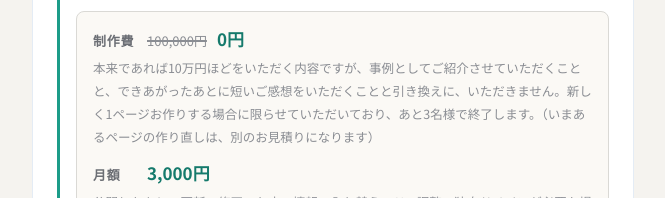
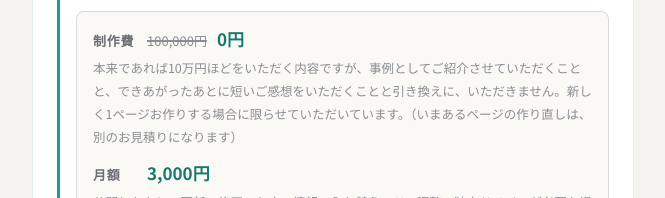
Before and after one commit to AYA-OCHI/aya-site, an Astro site: page / in a window 1280 px wide. Shown: the part 5084-5282 px from the top of the page, without its empty margins (307-972 px from the left). Built offline with nearby package versions, Linux system fonts and the light colour scheme; Astro itself is replaced by a stand-in of ours.

Commit message:
サイト: 制作費0円の「あと3名様で終了します」を消した
お客様に「これからも製作費は無料」と伝えたため、
サイト側の人数の上限と食い違っていた。言ったほうに合わせる。

Co-Authored-By: Claude Opus 5 <noreply@anthropic.com>

```diff
--- a/src/pages/index.astro
+++ b/src/pages/index.astro
@@ -60,7 +60,7 @@ const services = [
         label: '制作費',
         was: '100,000円',
         now: '0円',
-        note: '本来であれば10万円ほどをいただく内容ですが、事例としてご紹介させていただくことと、できあがったあとに短いご感想をいただくことと引き換えに、いただきません。新しく1ページお作りする場合に限らせていただいており、あと3名様で終了します。（いまあるページの作り直しは、別のお見積りになります）',
+        note: '本来であれば10万円ほどをいただく内容ですが、事例としてご紹介させていただくことと、できあがったあとに短いご感想をいただくことと引き換えに、いただきません。新しく1ページお作りする場合に限らせていただいています。（いまあるページの作り直しは、別のお見積りになります）',
       },
       {
         label: '月額',
```
